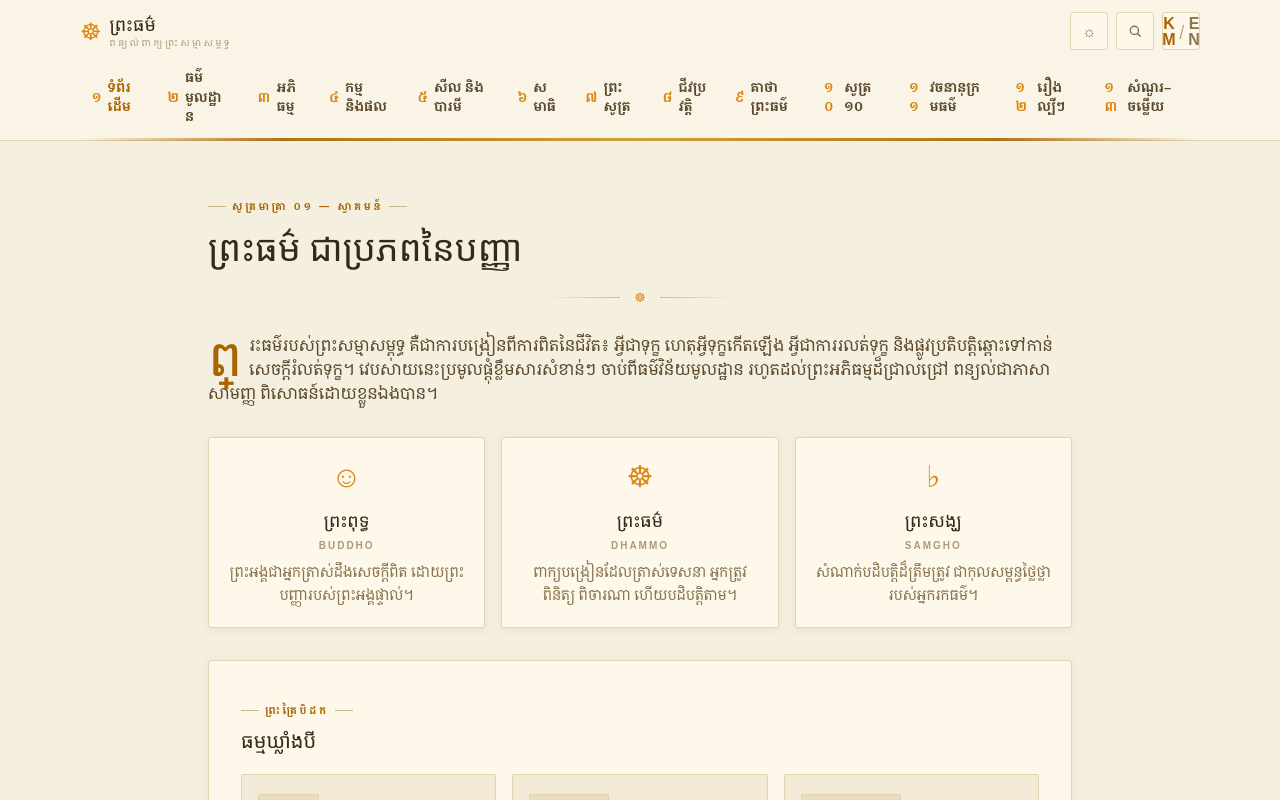
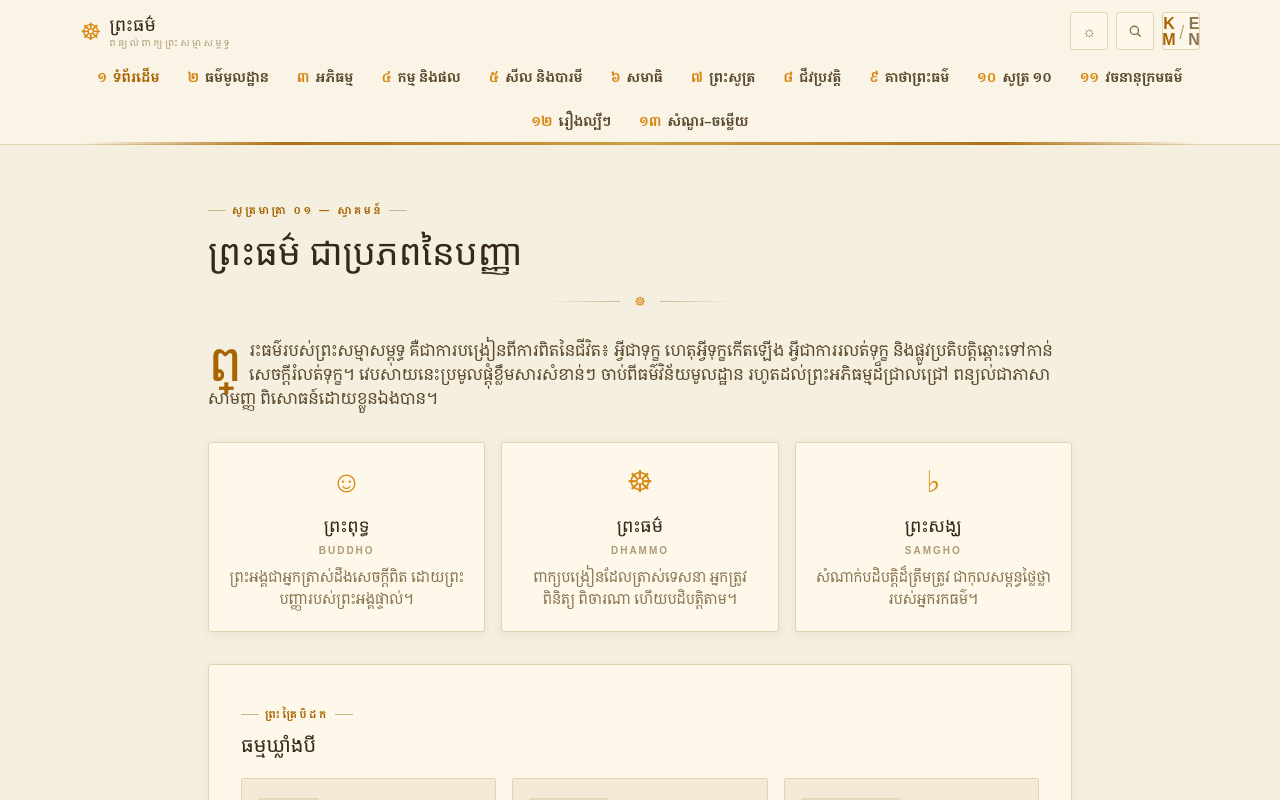
Before and after one commit to NgoytryLyhuor/buddha-dhamma, a Vue app: page / in a window 1280 px wide. Shown: the top 800 px of the page. Built offline with nearby package versions, Linux system fonts and the light colour scheme; a web font is replaced by a local one.

Commit message:
Fix navbar overflow on laptop/desktop: wrap nav items to centered rows instead of horizontal scroll

```diff
--- a/src/App.vue
+++ b/src/App.vue
@@ -28,8 +28,8 @@
         </div>
 
         <!-- Desktop horizontal nav -->
-        <nav class="desktop-nav overflow-x-auto mt-2 -mb-px">
-          <div class="topnav-inner flex gap-1 text-[13px] font-bold">
+        <nav class="desktop-nav mt-2 -mb-px">
+          <div class="topnav-inner flex flex-wrap items-center justify-center gap-1 text-[13px] font-bold">
             <router-link v-for="n in nav" :key="n.to" :to="n.to"
               class="px-3 py-2.5 flex items-center gap-1.5 transition hover:opacity-80"
               :style="routeMeta === n.to ? { color: 'var(--accent)' } : { color: 'var(--ink-soft)' }">
--- a/src/style.css
+++ b/src/style.css
@@ -159,7 +159,7 @@ input[type="number"] { -moz-appearance: textfield; min-width: 0; }
 }
 .theme-btn:hover { border-color: var(--accent); color: var(--accent); }
 
-.topnav-inner a { position: relative; }
+.topnav-inner a { position: relative; white-space: nowrap; }
 .topnav-inner a.active { color: var(--accent) !important; }
 .topnav-inner a.active::after {
   content: ''; position: absolute; left: 8px; right: 8px; bottom: -2px;
```
